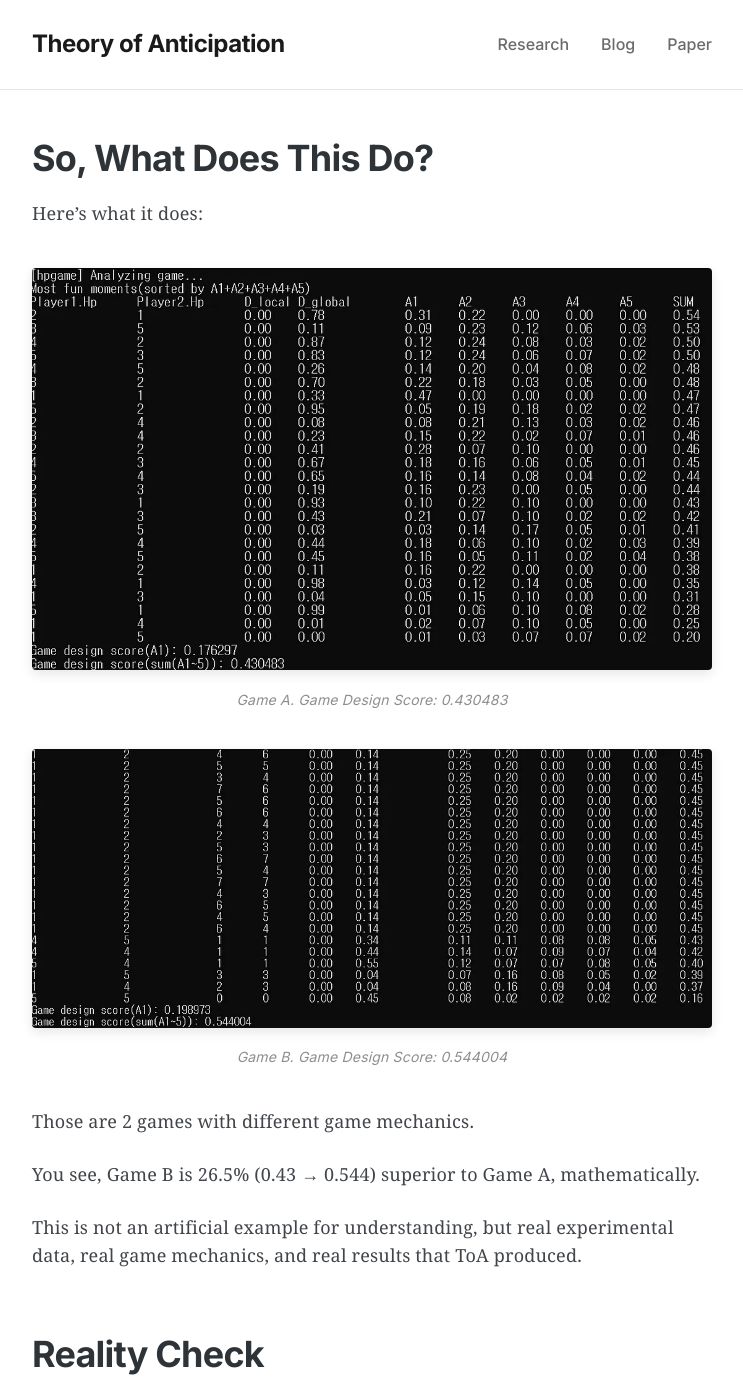
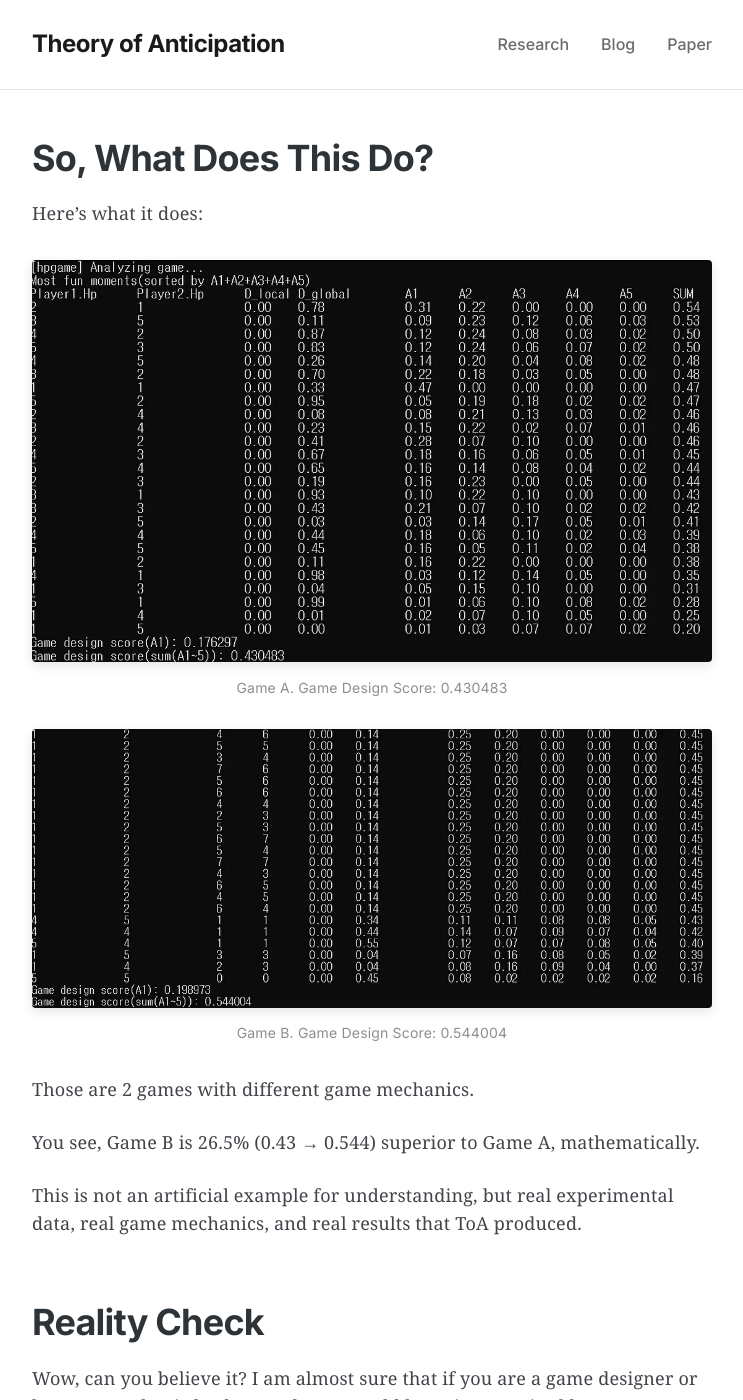
Before and after one commit to akalouis/akalouis.github.io, a Jekyll site: the page built from _posts/2025-06-28-can-you-mathematically-measure-fun-you-could-not-until-now.md, in a window 1280 px wide and 1400 px high, scrolled down 4646 px. Shown: the whole window, without its empty margins (268-1011 px from the left). Built offline with Jekyll 4.4.1, drawn with Linux system fonts in a browser that asks for light colours; some web fonts are replaced.

Commit message:
Update main.css

```diff
--- a/assets/css/main.css
+++ b/assets/css/main.css
@@ -377,7 +377,7 @@ body {
 
 /* Figure and image styling - Medium style */
 .post-content figure {
-    margin: 40px 0;
+    margin: 32px 0;
     text-align: center;
 }
 
@@ -392,8 +392,8 @@ body {
     font-size: 14px;
     color: #8e8e8e;
     text-align: center;
-    margin-top: 12px;
-    font-style: italic;
+    margin-top: 8px;
+    font-style: normal;
     font-family: var(--font-secondary);
     font-weight: 400;
 }
@@ -401,7 +401,7 @@ body {
 /* HTML in markdown - more general selectors */
 .post-content p[align] {
     text-align: center !important;
-    margin: 40px 0 !important;
+    margin: 32px 0 !important;
 }
 
 .post-content p[align] img {
@@ -416,10 +416,10 @@ body {
     display: block !important;
     font-size: 14px !important;
     color: #8e8e8e !important;
-    font-style: italic !important;
+    font-style: normal !important;
     font-family: var(--font-secondary) !important;
     font-weight: 400 !important;
-    margin-top: 12px !important;
+    margin-top: 8px !important;
     margin-bottom: 0 !important;
     line-height: 1.4 !important;
 }
@@ -429,7 +429,8 @@ body {
     font-size: 14px !important;
     color: #8e8e8e !important;
     font-family: var(--font-secondary) !important;
-    margin-top: 12px !important;
+    font-style: normal !important;
+    margin-top: 8px !important;
 }
 
 /* Better spacing for sections */
```
